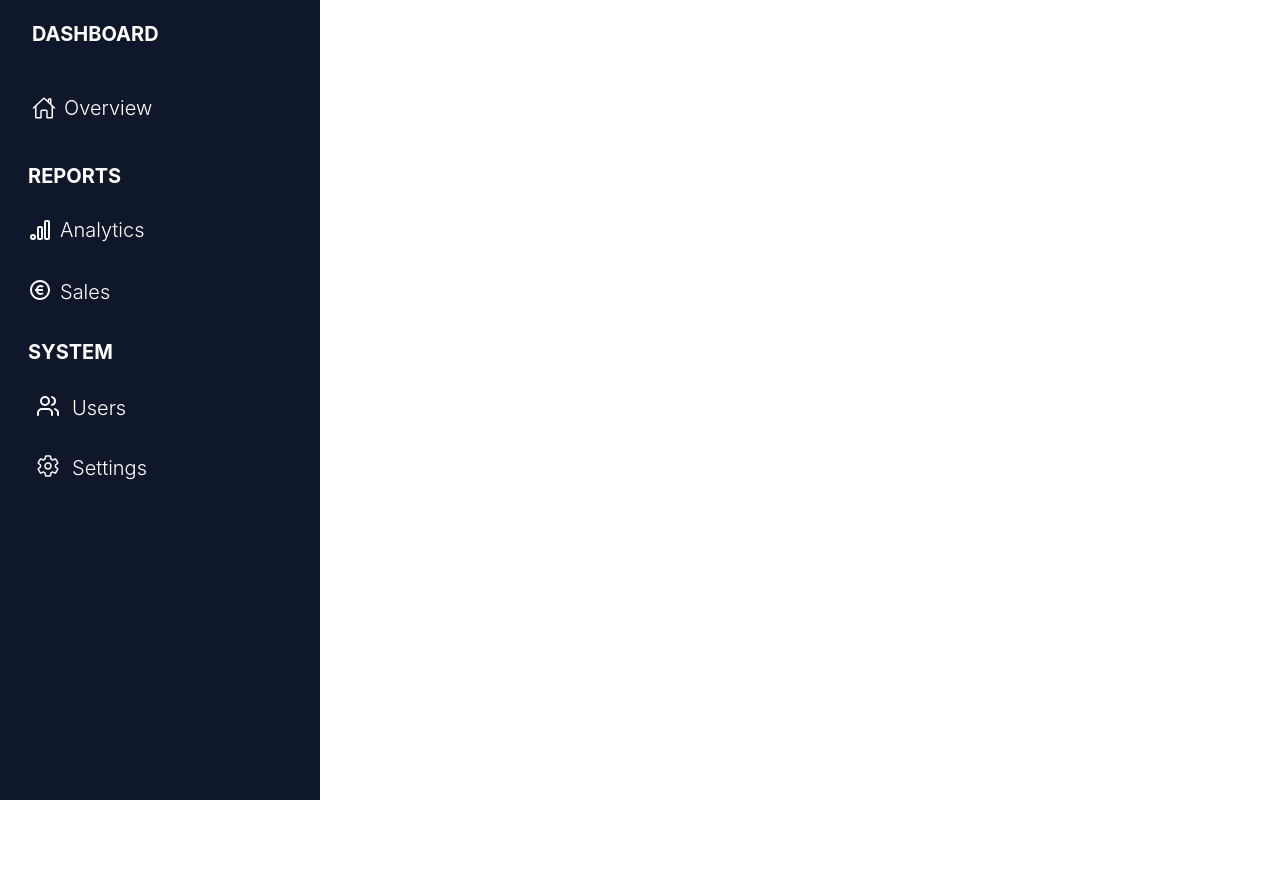
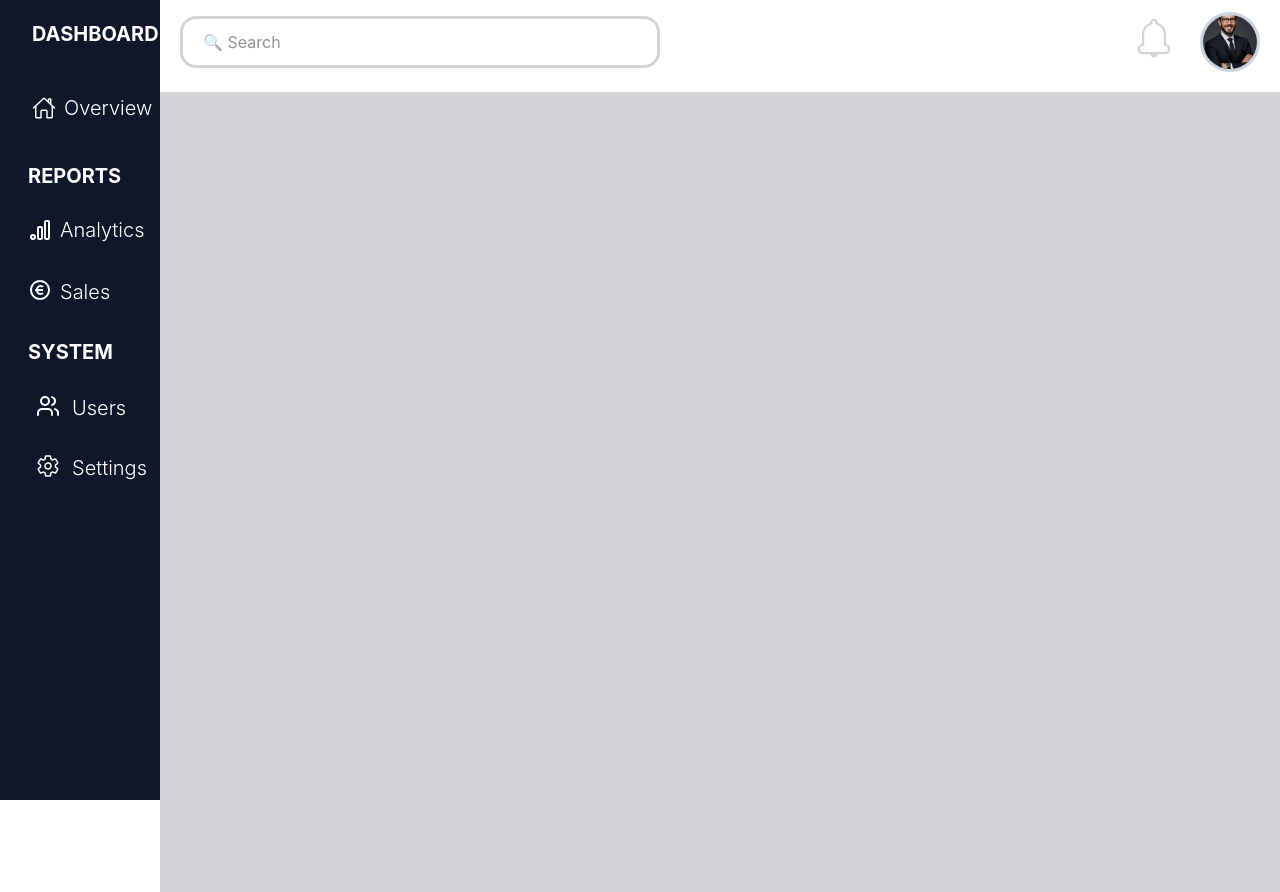
Before and after one commit to LucaLaatigano/DashBoard, a React (Vite) app: page / in a window 1280 px wide. Before the commit the page ends 800 px from the top, so only its background shows below. Built offline with nearby package versions, Linux system fonts and the light colour scheme.

Commit message:
finished the navbar

```diff
--- a/src/App.jsx
+++ b/src/App.jsx
@@ -5,10 +5,13 @@ import SideBar from "./Components/SideBar";
 import Sales from "./Components/Sales"
 import Settings from "./Components/Settings"
 import Users from "./Components/Users"
+import NavBar from "./Components/NavBar";
 const App = () => {
     return(
-        <div>
+        <div className="flex">
             <SideBar/>
+            <div className="flex-1 flex flex-col">
+                <NavBar/>
                 <main>
                     <Routes>
                         <Route path="/" element={<Home/>}/>
@@ -19,6 +22,7 @@ const App = () => {
                     </Routes>
                 </main>
             </div>
+        </div>
     )
 }
 
--- a/src/Components/Analytics.jsx
+++ b/src/Components/Analytics.jsx
@@ -2,8 +2,8 @@
 
 export default function Analytics (){
     return(
-        <h3 className="ml-500">
-            in analytics
-        </h3>
+        <div>
+
+        </div>
     )
 }
--- a/src/Components/Home.jsx
+++ b/src/Components/Home.jsx
@@ -2,7 +2,7 @@ import SideBar from "./SideBar.jsx"
 
 const Home = () =>{
     return(
-        <div className="flex">
+        <div className="flex h-screen bg-zinc-300">
 
         </div>
     )
--- a/src/Components/NavBar.jsx
+++ b/src/Components/NavBar.jsx
@@ -1,7 +1,25 @@
+import { useState } from "react"
+import { CiBellOn } from "react-icons/ci";
+export default function NavBar(){
+    const [name, setName] = useState("")
 
-
-export default function NavBar(){
+    const handleSubmit = ()=>{
+        e.preventDefault()
+        alert("submited with enter")
+    }
     return(
-
+        <div className="flex justify-between pl-5 w-280 h-20 mb-3">
+            <form onSubmit={handleSubmit}>
+                <input type="text" className="w-120 h-13 mt-4 pl-5 text-zinc-800 outline-none border border-zinc-300 border-3 rounded-2xl focus:bg-slate-900/10"
+                placeholder="🔍 Search"
+                 value={name} onChange={(e)=> setName(e.target.value)}/>
+            </form>
+            <div className="flex gap-5 mt-3">
+                <CiBellOn className="text-zinc-300 size-13 hover:cursor-pointer"/>
+                <div className="w-15 h-15 rounded-full overflow-hidden border-3 border-slate-300 mr-5 hover:cursor-pointer">
+                    <img src="/src/images/empresario.jpg" className="w-full h-full object-cover" />
+                </div>
+            </div>
+        </div>
     )
 }
```
Also changed, not shown: src/Images/empresario.jpg (added). Lines whose indentation alone changed are shown as unchanged.
